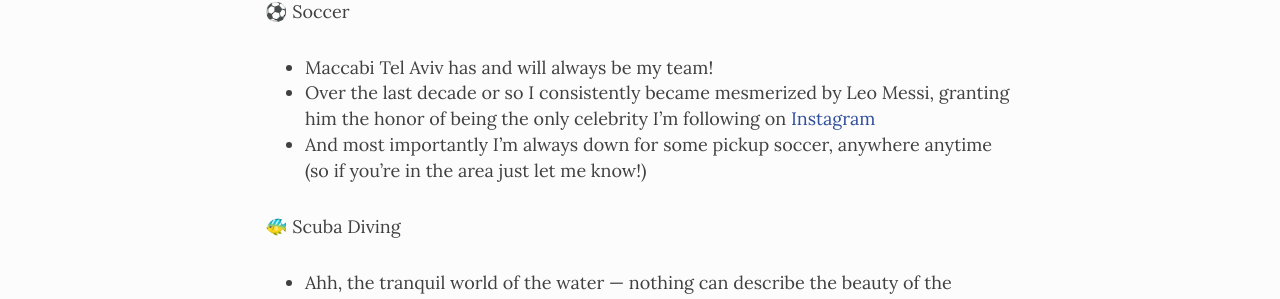
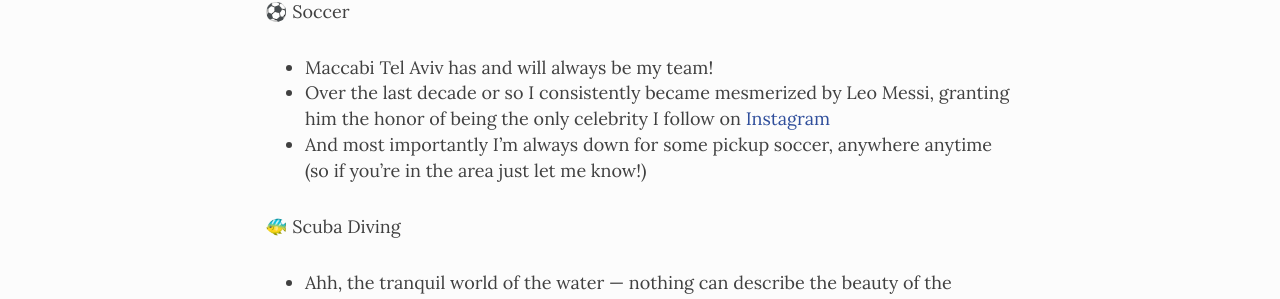
Before and after one commit to benattali/benattali.github.io, a Jekyll site: the page built from aboutme.md, in a window 1280 px wide and 900 px high, scrolled down 350 px. Shown: the part 179-478 px from the top of the window. Built offline with Jekyll 4.4.1, drawn with Linux system fonts in a browser that asks for light colours; nearby versions of some CDN libraries.

Commit message:
Update aboutme.md

```diff
--- a/aboutme.md
+++ b/aboutme.md
@@ -12,7 +12,7 @@
 
 ⚽ Soccer
 * Maccabi Tel Aviv has and will always be my team!
-* Over the last decade or so I consistently became mesmerized by Leo Messi, granting him the honor of being the only celebrity I'm following on [Instagram](https://www.instagram.com/benattali/)
+* Over the last decade or so I consistently became mesmerized by Leo Messi, granting him the honor of being the only celebrity I follow on [Instagram](https://www.instagram.com/benattali/)
 * And most importantly I'm always down for some pickup soccer, anywhere anytime (so if you're in the area just let me know!)
 
 
```
